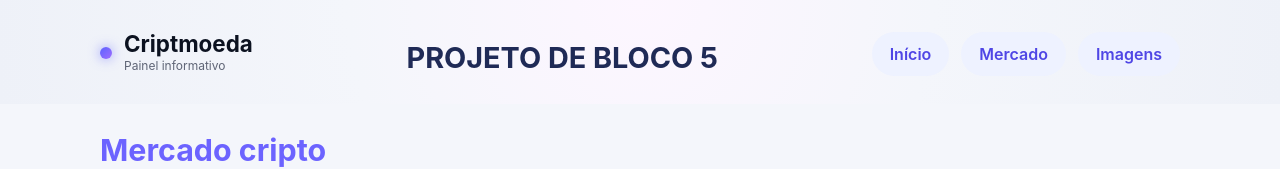
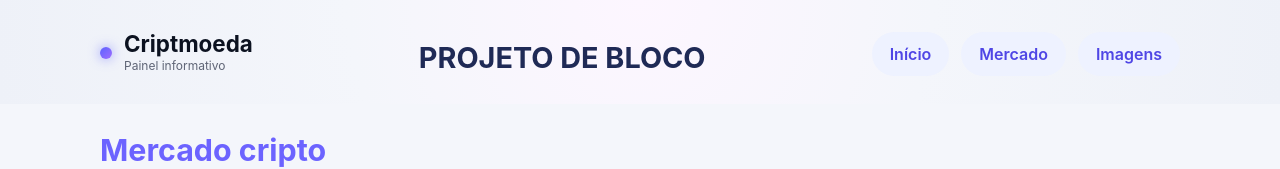
Before and after one commit to marcusliberato/Plataforma-Criptomoeda, a React (Vite) app: page / in a window 1280 px wide. Shown: the top 169 px of the page. Built offline with nearby package versions, Linux system fonts and the light colour scheme; no server answers.

Commit message:
Remoção do 5

```diff
--- a/src/App.web.jsx
+++ b/src/App.web.jsx
@@ -25,7 +25,7 @@ export default function App() {
             </div>
           </div>
 
-          <p className='header-project'>Projeto de Bloco 5</p>
+          <p className='header-project'>Projeto de Bloco</p>
 
           <div className='nav-actions'>
             <a className='ghost-button nav-link active' href='/'>
--- a/src/features/auth/AuthGate.jsx
+++ b/src/features/auth/AuthGate.jsx
@@ -115,7 +115,7 @@ export default function AuthGate({
           </div>
 
           <div className='auth-copy'>
-            <p className='auth-kicker'>Projeto de Bloco 5</p>
+            <p className='auth-kicker'>Projeto de Bloco</p>
             <h1>{title}</h1>
             <p className='auth-description'>{description}</p>
           </div>
--- a/src/features/market/MarketPage.jsx
+++ b/src/features/market/MarketPage.jsx
@@ -29,7 +29,7 @@ export default function MarketPage() {
                 </div>
               </div>
 
-              <p className='header-project'>Projeto de Bloco 5</p>
+              <p className='header-project'>Projeto de Bloco</p>
 
               <div className='nav-actions'>
                 <a className='ghost-button nav-link' href='/'>
--- a/src/features/media/ImagesPage.jsx
+++ b/src/features/media/ImagesPage.jsx
@@ -100,7 +100,7 @@ export default function ImagesPage() {
                 </div>
               </div>
 
-              <p className='header-project'>Projeto de Bloco 5</p>
+              <p className='header-project'>Projeto de Bloco</p>
 
               <div className='nav-actions'>
                 <a className='ghost-button nav-link' href='/'>
```
